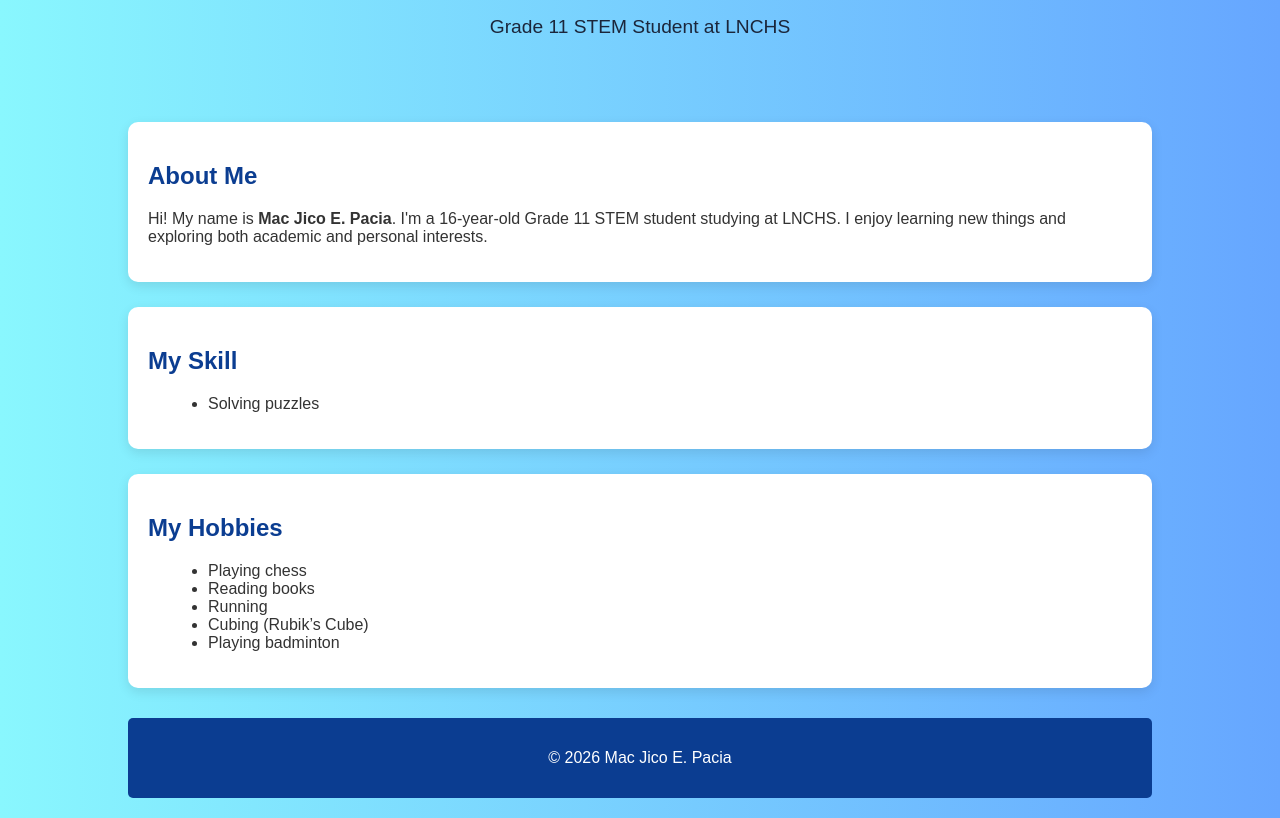
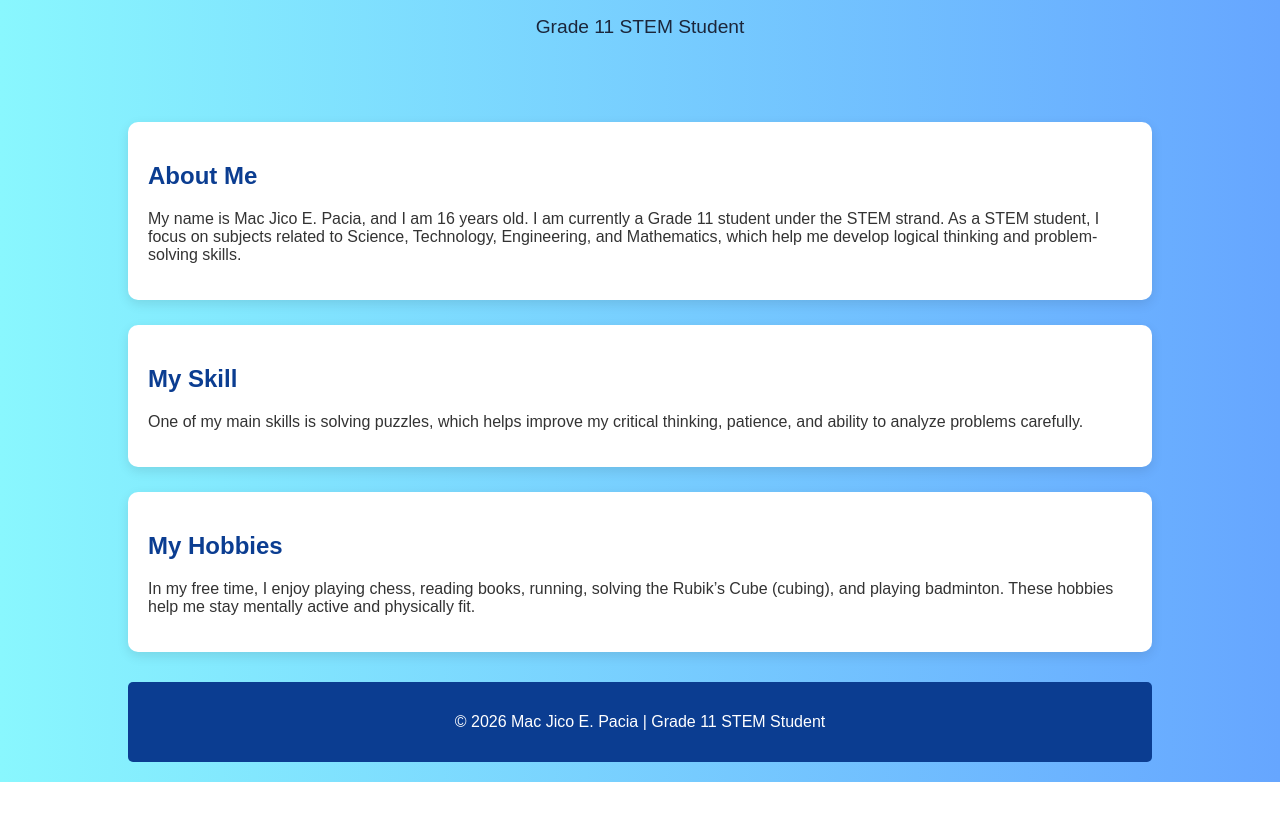
Before and after one commit to paciamacjico-byte/my-portfolio-, a plain HTML site: page index.html in a window 1280 px wide. Shown: the part 110-928 px from the top of the page. After the commit the page ends 892 px from the top, so only its background shows below. Drawn offline with Linux system fonts and the light colour scheme.

Commit message:
index.html
I am a Grade 11 STEM student at LNCHS. Being part of the STEM strand helps me develop strong skills in Mathematics, Science, research, and critical thinking. Through challenging subjects and hands-on activities, I continue to grow academically and prepare for a future career in science or technology.

```diff
--- a/index.html
+++ b/index.html
@@ -46,11 +46,6 @@
             color: #0b3d91;
         }
 
-        ul {
-            list-style-type: disc;
-            margin-left: 20px;
-        }
-
         footer {
             text-align: center;
             margin-top: 30px;
@@ -66,34 +61,35 @@
 <div class="container">
     <header>
         <h1>Hello, I'm Mac Jico E. Pacia 👋</h1>
-        <p>Grade 11 STEM Student at LNCHS</p>
+        <p>Grade 11 STEM Student</p>
     </header>
 
     <section>
         <h2>About Me</h2>
-        <p>Hi! My name is <strong>Mac Jico E. Pacia</strong>. I'm a 16-year-old Grade 11 STEM student studying at LNCHS. I enjoy learning new things and exploring both academic and personal interests.</p>
+        <p>
+            My name is Mac Jico E. Pacia, and I am 16 years old. I am currently a Grade 11 student under the STEM strand.
+            As a STEM student, I focus on subjects related to Science, Technology, Engineering, and Mathematics,
+            which help me develop logical thinking and problem-solving skills.
+        </p>
     </section>
 
     <section>
         <h2>My Skill</h2>
-        <ul>
-            <li>Solving puzzles</li>
-        </ul>
+        <p>
+            One of my main skills is solving puzzles, which helps improve my critical thinking, patience, and ability to analyze problems carefully.
+        </p>
     </section>
 
     <section>
         <h2>My Hobbies</h2>
-        <ul>
-            <li>Playing chess</li>
-            <li>Reading books</li>
-            <li>Running</li>
-            <li>Cubing (Rubik’s Cube)</li>
-            <li>Playing badminton</li>
-        </ul>
+        <p>
+            In my free time, I enjoy playing chess, reading books, running, solving the Rubik’s Cube (cubing),
+            and playing badminton. These hobbies help me stay mentally active and physically fit.
+        </p>
     </section>
 
     <footer>
-        <p>© 2026 Mac Jico E. Pacia</p>
+        <p>© 2026 Mac Jico E. Pacia | Grade 11 STEM Student</p>
     </footer>
 </div>
 
```
